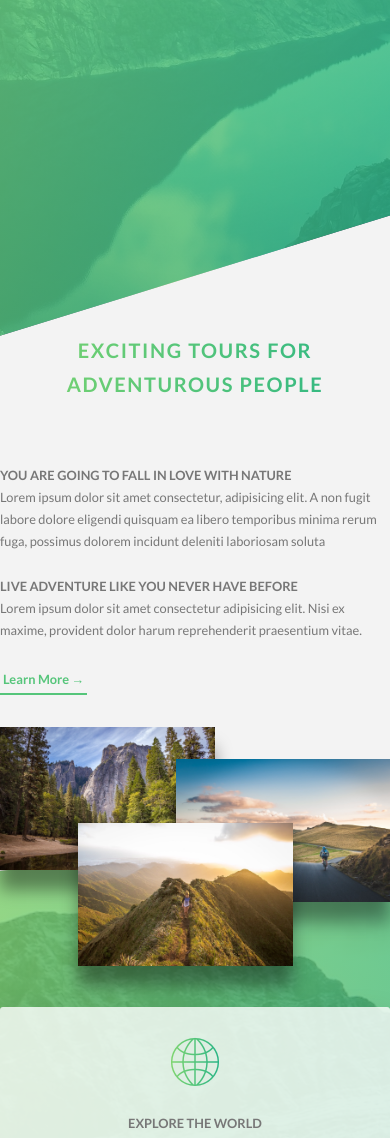
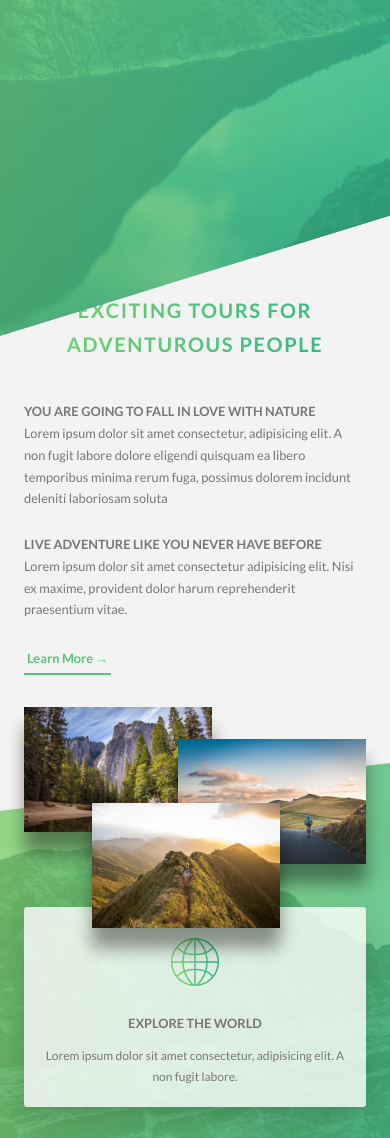
Before and after one commit to Akho0122/Natours, a website: page index.html in a window 390 px wide. Shown: the part 466-1604 px from the top of the page. Drawn offline with Linux system fonts and the light colour scheme.

Commit message:
layouts were responsive

```diff
--- a/sass/base/_utilities.scss
+++ b/sass/base/_utilities.scss
@@ -3,12 +3,19 @@
 }
 .u-margin-bottom-big{
     margin-bottom: 8rem !important;
+    @include respond(tab-port){
+        margin-bottom: 5rem !important;
+    }
 }
 .u-margin-bottom-small{
     margin-bottom: 1.5rem !important;
 }
 .u-margin-bottom-medium{
     margin-bottom: 4rem !important;
+
+    @include respond(tab-port){
+        padding: 3rem !important;
+    }
 }
 .u-margin-top-big{
     margin-top: 8rem !important;
--- a/sass/components/_footer.scss
+++ b/sass/components/_footer.scss
@@ -4,9 +4,17 @@
     font-size: 1.4rem;
     color: $color-grey-light-1;
 
+    @include respond(tab-port){
+        padding: 8rem 0;
+    }
+
     &__logo-box{
         text-align: center;
         margin-bottom: 8rem;
+
+        @include respond(tab-port){
+            margin-bottom: 6rem;
+        }
     }
     &__logo{
         width: 15rem;
@@ -17,6 +25,11 @@
         border-top: 1px solid $color-grey-dark;
         padding-top: 2rem;
         display: inline-block;
+
+        @include respond(tab-port){
+            width: 100%;
+            text-align: center;
+        }
     }
     &__list{
         list-style: none;
@@ -51,5 +64,10 @@
         width: 80%;
         float: right;
         text-align: left;
+
+        @include respond(tab-port){
+            width: 100%;
+            float: none;
+        }
     }
 }
--- a/sass/layout/_grid.scss
+++ b/sass/layout/_grid.scss
@@ -11,6 +11,7 @@
   }
   @include respond(tab-port){
     max-width: 50rem;
+    padding: 0 3rem;
   }
 
   @include clearfix;
--- a/sass/pages/_home.scss
+++ b/sass/pages/_home.scss
@@ -2,6 +2,10 @@
   background-color: $color-grey-light-1;
   padding: 25rem 0;
   margin-top: -24vh;
+
+  @include respond(tab-port){
+    padding: 20rem 0;
+}
 }
 .section-features {
   padding: 20rem 0;
@@ -18,15 +22,27 @@
   & > * {
     transform: skewY(7deg);
   }
+
+  @include respond(tab-port){
+    padding: 15rem 0;
+}
 }
 .section-tours {
   background-color: $color-grey-light-1;
   padding: 25rem 0 15rem 0;
   margin-top: -10rem;
+
+  @include respond(tab-port){
+    padding: 20rem 0 10rem 0;
+}
 }
 .section-stories {
   padding: 15rem 0;
   position: relative;
+
+  @include respond(tab-port){
+    padding: 10rem 0;
+}
 }
 .section-book {
   padding: 15rem 0;
@@ -35,6 +51,10 @@
     $color-primary-light,
     $color-primary-dark
   );
+
+  @include respond(tab-port){
+    padding: 10rem 0;
+}
 }
 .book {
   background-image: linear-gradient(105deg,
```
Also changed, not shown: css/style.css.
